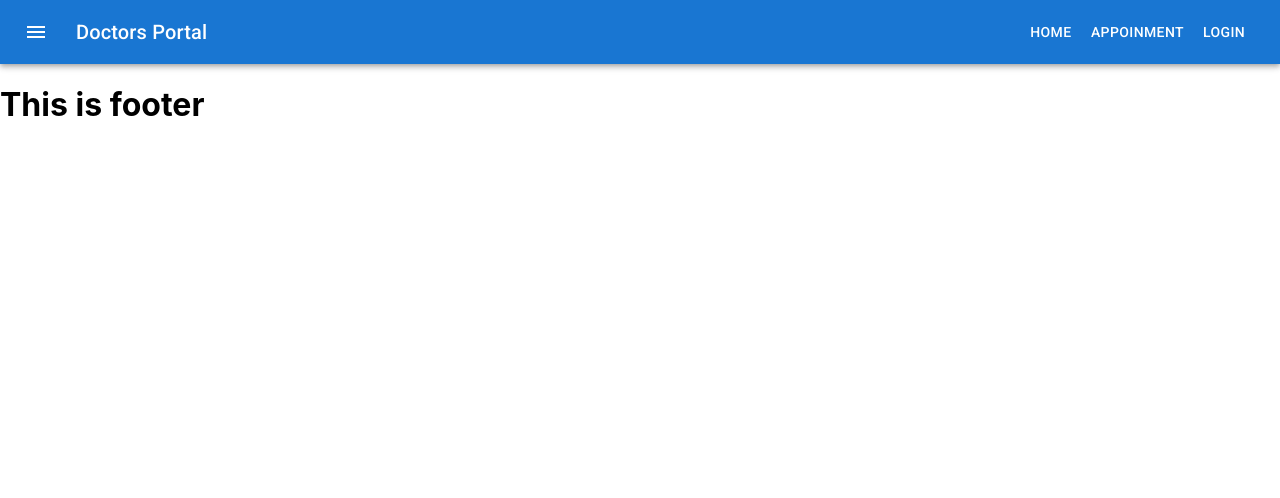
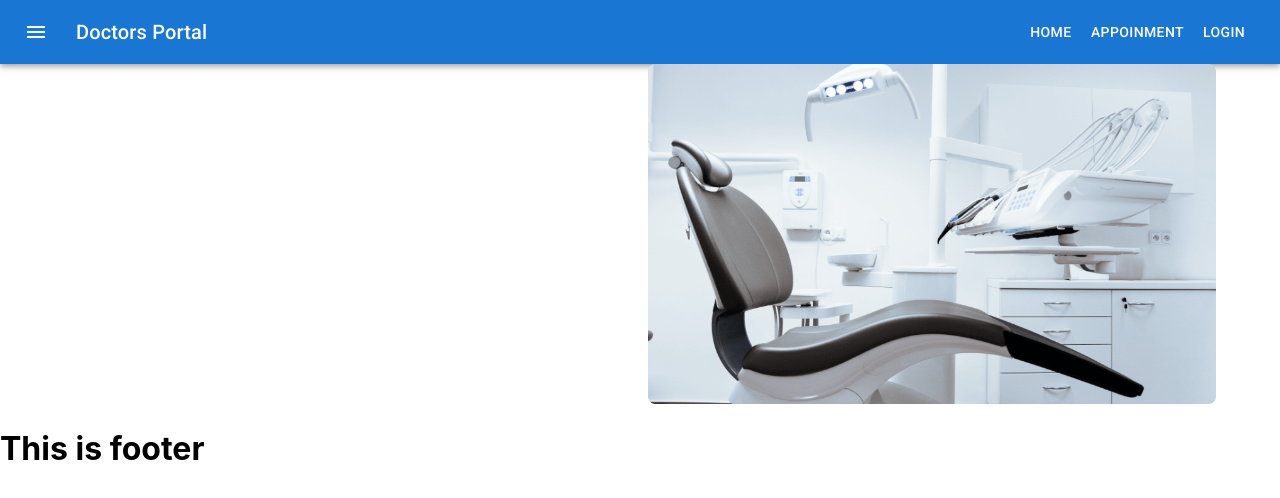
Before and after one commit to masum691/doctors-portal-with-metarial-client, a React (Create React App) app: page /appoinment in a window 1280 px wide. Shown: the top 498 px of the page. Built offline with nearby package versions, Linux system fonts and the light colour scheme.

Commit message:
calander

```diff
--- a/src/Pages/Appoinment/AppoinmentHeader/AppoinmentHeader.js
+++ b/src/Pages/Appoinment/AppoinmentHeader/AppoinmentHeader.js
@@ -1,10 +1,20 @@
+import { Container, Grid } from '@mui/material';
 import React from 'react';
+import chair from '../../../images/chair.png'
+import Calander from '../../Shared/Calander/Calander';
 
 const AppoinmentHeader = () => {
     return (
-        <div>
-
-        </div>
+        <Container>
+            <Grid container spacing={2}>
+                <Grid item xs={12} md={6}>
+                    <Calander></Calander>
+                </Grid>
+                <Grid item xs={12} md={6}>
+                    <img style={{width: '100%'}} src={chair} alt="" />
+                </Grid>
+            </Grid>
+        </Container>
     );
 };
 
--- /dev/null
+++ b/src/Pages/Shared/Calander/Calander.js
@@ -0,0 +1,17 @@
+import React from 'react';
+import isWeekend from 'date-fns/isWeekend';
+import TextField from '@mui/material/TextField';
+import AdapterDateFns from '@mui/lab/AdapterDateFns';
+import LocalizationProvider from '@mui/lab/LocalizationProvider';
+import StaticDatePicker from '@mui/lab/StaticDatePicker';
+
+
+const Calander = () => {
+    return (
+        <div>
+
+        </div>
+    );
+};
+
+export default Calander;
```
